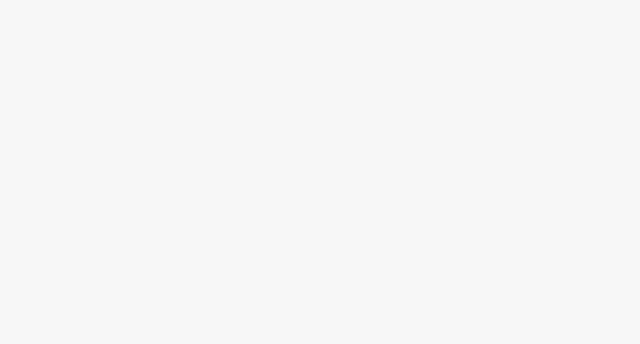
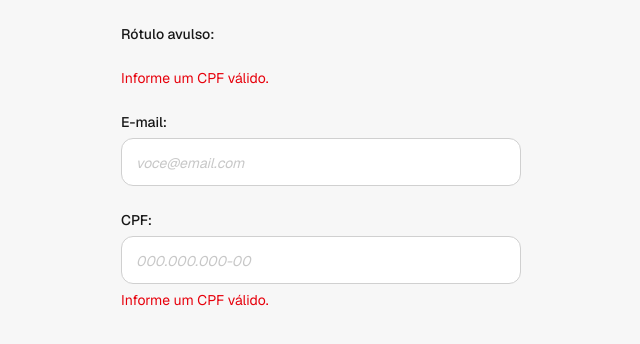
Before and after one commit to rcrdk/cakto-pay-checkout, a Next.js app: page / in a window 1280 px wide. Shown: the top 344 px of the page, without its empty margins (319-959 px from the left). Built offline with nearby package versions, Linux system fonts and the light colour scheme.

Commit message:
feat: implement form components for email and CPF input with validation

```diff
--- a/src/app/page.tsx
+++ b/src/app/page.tsx
@@ -1,3 +1,29 @@
+'use client'
+
+import { useState } from 'react'
+
+import { FieldError } from '@/shared/components/ui/field-error'
+import { FieldLabel } from '@/shared/components/ui/field-label'
+import { TextField } from '@/shared/components/ui/text-field'
+
 export default function Home() {
-	return null
+	const [email, setEmail] = useState('')
+	const [cpf, setCpf] = useState('')
+
+	return (
+		<main className="mx-auto flex w-full max-w-md flex-1 flex-col gap-6 p-6">
+			<FieldLabel as="span">Rótulo avulso</FieldLabel>
+			<FieldError id="preview-error" message="Informe um CPF válido." />
+			<TextField id="email" label="E-mail" value={email} onChange={setEmail} placeholder="voce@email.com" />
+			<TextField
+				id="cpf"
+				label="CPF"
+				value={cpf}
+				onChange={setCpf}
+				inputMode="numeric"
+				placeholder="000.000.000-00"
+				error="Informe um CPF válido."
+			/>
+		</main>
+	)
 }
--- /dev/null
+++ b/src/shared/components/ui/field-error.tsx
@@ -0,0 +1,14 @@
+interface FieldErrorProps {
+	id: string
+	message?: string | null
+}
+
+export function FieldError({ id, message }: Readonly<FieldErrorProps>) {
+	if (!message) return null
+
+	return (
+		<p id={id} role="alert" className="text-sm text-red-600 select-none">
+			{message}
+		</p>
+	)
+}
--- /dev/null
+++ b/src/shared/components/ui/field-label.tsx
@@ -0,0 +1,23 @@
+import { cn } from '@/shared/utils/tailwind-cn'
+
+interface FieldLabelProps {
+	children: string
+	htmlFor?: string
+	as?: 'label' | 'legend' | 'span'
+	className?: string
+}
+
+const BASE_CLASSNAME = 'text-sm font-medium select-none'
+
+export function FieldLabel({ children, htmlFor, as = 'label', className }: Readonly<FieldLabelProps>) {
+	const labeled = `${children}:`
+
+	if (as === 'legend') return <legend className={cn(BASE_CLASSNAME, className)}>{labeled}</legend>
+	if (as === 'span') return <span className={cn(BASE_CLASSNAME, className)}>{labeled}</span>
+
+	return (
+		<label htmlFor={htmlFor} className={cn(BASE_CLASSNAME, className)}>
+			{labeled}
+		</label>
+	)
+}
--- /dev/null
+++ b/src/shared/components/ui/text-field.tsx
@@ -0,0 +1,49 @@
+import type { ComponentPropsWithoutRef } from 'react'
+
+import { FieldError } from '@/shared/components/ui/field-error'
+import { FieldLabel } from '@/shared/components/ui/field-label'
+import { cn } from '@/shared/utils/tailwind-cn'
+
+interface TextFieldProps extends Omit<ComponentPropsWithoutRef<'input'>, 'id' | 'onChange'> {
+	id: string
+	label: string
+	error?: string | null
+	onChange: (value: string) => void
+}
+
+export function TextField({
+	id,
+	label,
+	error,
+	onChange,
+	type = 'text',
+	inputMode = 'text',
+	className,
+	...props
+}: Readonly<TextFieldProps>) {
+	const errorId = `${id}-error`
+	const hasError = Boolean(error)
+
+	return (
+		<div className="flex flex-col gap-1.5">
+			<FieldLabel htmlFor={id}>{label}</FieldLabel>
+
+			<input
+				{...props}
+				id={id}
+				name={id}
+				type={type}
+				inputMode={inputMode}
+				onChange={(event) => onChange(event.target.value)}
+				aria-invalid={hasError}
+				aria-describedby={hasError ? errorId : undefined}
+				className={cn(
+					'border-line bg-surface text-foreground placeholder:text-muted/40 focus:border-foreground focus:ring-foreground/20 h-12 rounded-xl border px-3.5 text-base transition-all outline-none placeholder:text-sm placeholder:italic focus:shadow-sm focus:ring-2',
+					className,
+				)}
+			/>
+
+			<FieldError id={errorId} message={error} />
+		</div>
+	)
+}
--- a/src/shared/styles/globals.css
+++ b/src/shared/styles/globals.css
@@ -18,3 +18,23 @@ body {
 	color: var(--color-foreground);
 	font-family: var(--font-sans), system-ui, sans-serif;
 }
+
+input:-webkit-autofill,
+input:-webkit-autofill:hover,
+input:-webkit-autofill:focus,
+input:-webkit-autofill:active {
+	caret-color: var(--color-foreground);
+	-webkit-text-fill-color: var(--color-foreground);
+	background-color: var(--color-surface);
+	box-shadow: 0 0 0 1000px var(--color-surface) inset;
+	transition: background-color 99999s ease-out 0s;
+}
+
+input:-webkit-autofill:focus,
+input:-webkit-autofill:focus-visible {
+	border-color: var(--color-foreground);
+	box-shadow:
+		0 0 0 1000px var(--color-surface) inset,
+		var(--shadow-sm),
+		0 0 0 2px color-mix(in srgb, var(--color-foreground) 20%, transparent);
+}
```
